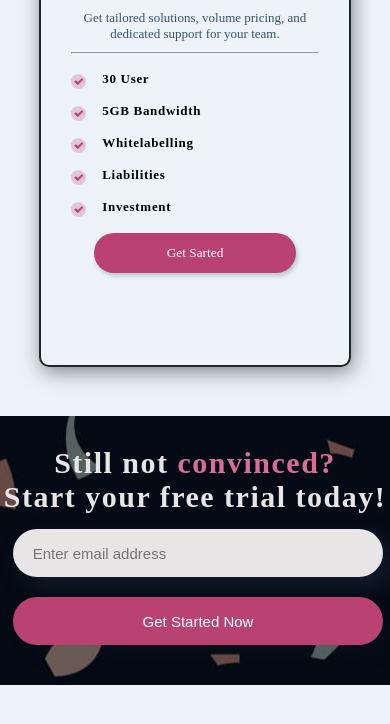
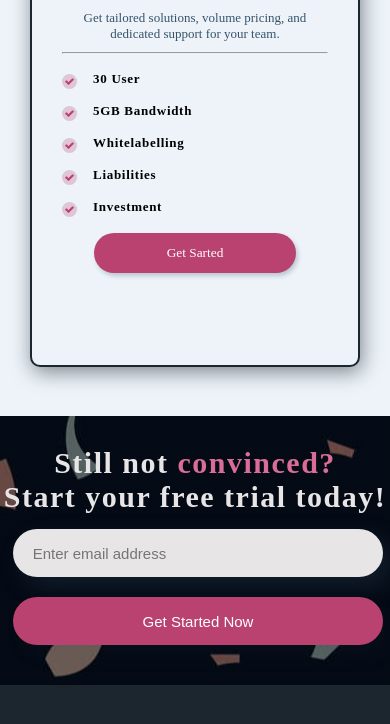
Before and after one commit to dannyhack/pppp, a plain HTML site: page pricing.html in a window 390 px wide. Shown: the part 3032-3756 px from the top of the page. Drawn offline with Linux system fonts and the light colour scheme; a web font is replaced by a local one.

Commit message:
first commit

```diff
--- a/css/style.css
+++ b/css/style.css
@@ -1872,7 +1872,7 @@
         min-height: 1550px;
     }
     .con .wrapper .card{
-        width: 85%;
+        width: 90%;
         max-height: 485px;
     }
     .con .wrapper .front .features .text-hold{
@@ -1888,7 +1888,7 @@
     .try-free{
         width: 100%;
         background-position: center;
-
+        margin-bottom: -55px;
     }
     .try-free h1{
         font-size: 30px;
```
